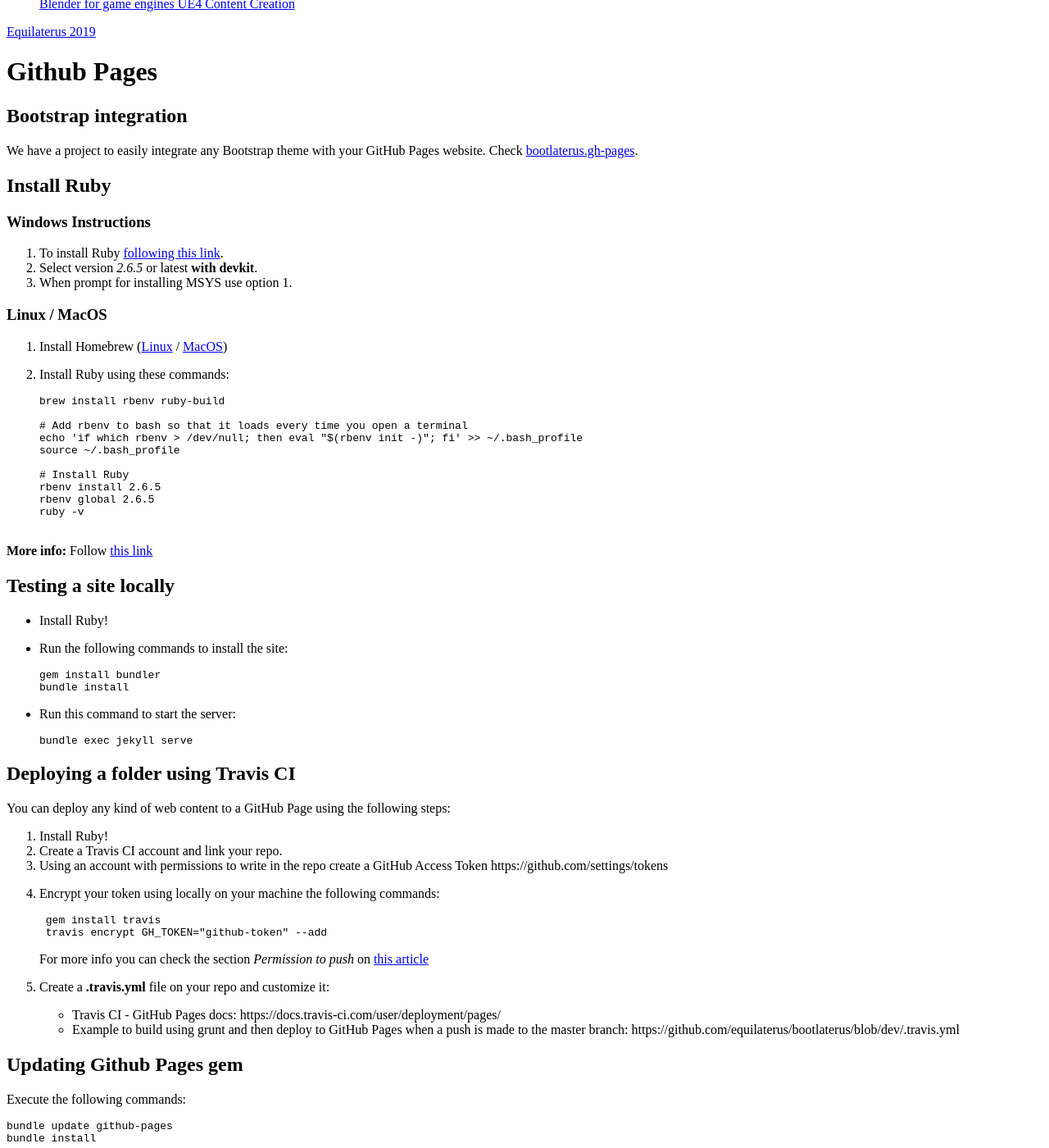
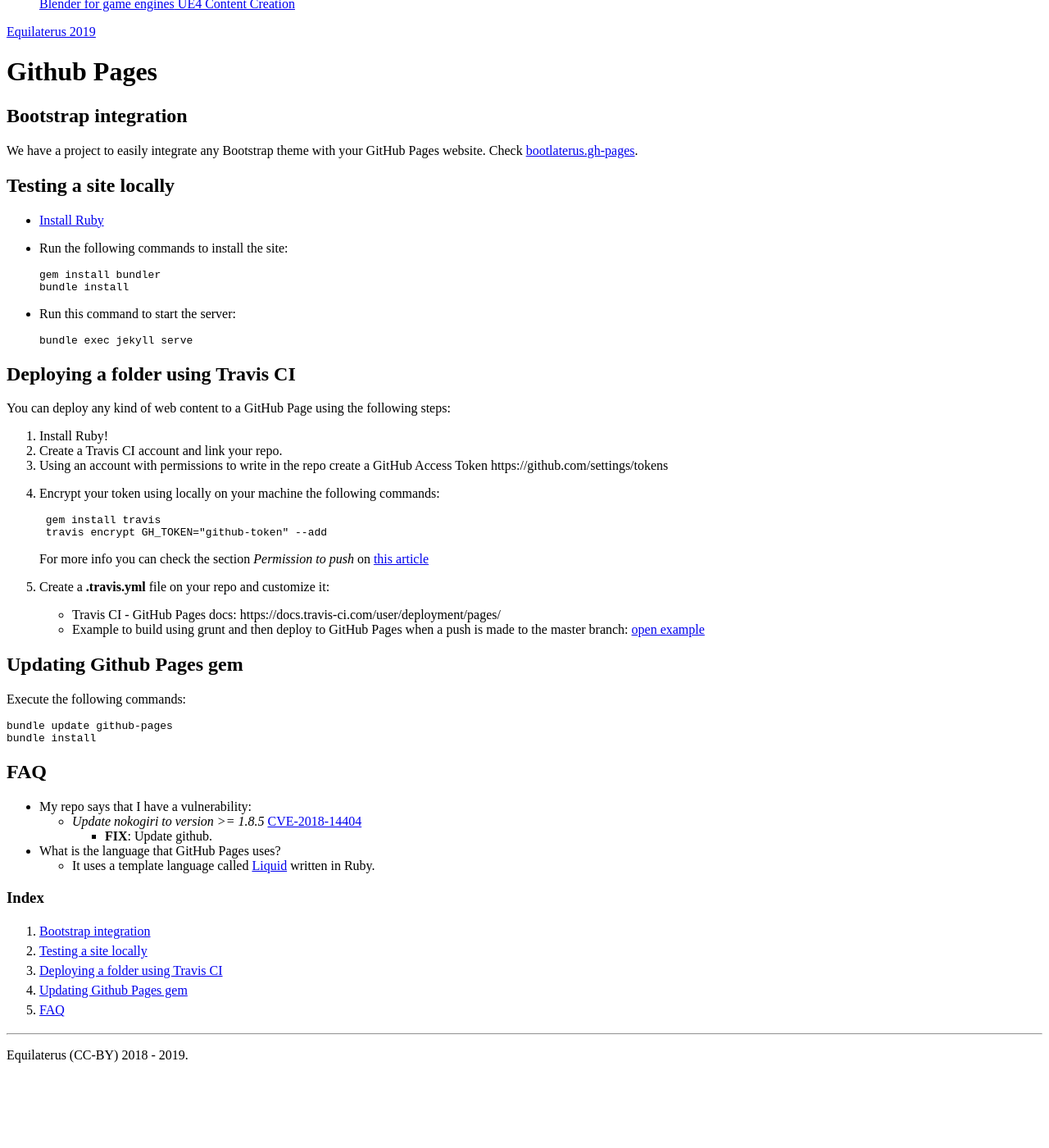
Before and after one commit to equilaterus/wikilaterus, a Jekyll site: the page built from wiki/Github-Pages.md, in a window 1280 px wide and 1400 px high, scrolled down 206 px. Shown: the whole window at 82% size. Built offline with Jekyll 4.4.1, drawn with Linux system fonts in a browser that asks for light colours; nearby versions of some CDN libraries; a style sheet for code colours, icons or effects is not loaded; after the commit the page ends 1518 px from its top, so only the background shows below that; some of the changed text lies outside the part shown.

Commit message:
wiki sync
Co-Authored-By: Juan Felipe Cañizares Corrales <pipecaniza@outlook.com>

````diff
--- a/wiki/Github-Pages.md
+++ b/wiki/Github-Pages.md
@@ -9,40 +9,9 @@
 
 We have a project to easily integrate any Bootstrap theme with your GitHub Pages website. Check [bootlaterus.gh-pages](https://github.com/equilaterus/bootlaterus.gh-pages).
 
-## Install Ruby
-
-
-### Windows Instructions
-
-1. To install Ruby [following this link](https://rubyinstaller.org/downloads/).
-2. Select version *2.6.5* or latest **with devkit**.
-3. When prompt for installing MSYS use option 1.
-
-### Linux / MacOS
-
-1. Install Homebrew ([Linux](https://docs.brew.sh/Homebrew-on-Linux) / [MacOS](https://brew.sh/))
-2. Install Ruby using these commands:
-
-   ```
-   brew install rbenv ruby-build
-
-   # Add rbenv to bash so that it loads every time you open a terminal
-   echo 'if which rbenv > /dev/null; then eval "$(rbenv init -)"; fi' >> ~/.bash_profile
-   source ~/.bash_profile
-
-   # Install Ruby
-   rbenv install 2.6.5
-   rbenv global 2.6.5
-   ruby -v
-
-   ```
-
-**More info:** Follow [this link](https://gorails.com/setup/osx/10.14-mojave)
-
-
 ## Testing a site locally
 
-* Install Ruby!
+* [Install Ruby](https://equilaterus.github.io/wikilaterus/wiki/Programming-Ruby.html#install-ruby)
 
 * Run the following commands to install the site:
 
@@ -77,7 +46,7 @@
 5. Create a **.travis.yml** file on your repo and customize it:
 
     * Travis CI - GitHub Pages docs: https://docs.travis-ci.com/user/deployment/pages/
-    * Example to build using grunt and then deploy to GitHub Pages when a push is made to the master branch: https://github.com/equilaterus/bootlaterus/blob/dev/.travis.yml
+    * Example to build using grunt and then deploy to GitHub Pages when a push is made to the master branch: [open example](https://github.com/equilaterus/bootlaterus/blob/dev/.travis.yml)
 
 
 ## Updating Github Pages gem
@@ -93,7 +62,7 @@
 
 * My repo says that I have a vulnerability:
   * *Update nokogiri to version >= 1.8.5* [CVE-2018-14404](https://nvd.nist.gov/vuln/detail/CVE-2018-14404?fbclid=IwAR0FPQ8JNTYA0G0I0kYIyafCk0eh4uX4GMb-kVDz7bVKL1rEL8IcAi4r6u8)
-    * **FIX**: Update github-
+    * **FIX**: Update github.
 
 * What is the language that GitHub Pages uses?
   * It uses a template language called [Liquid](https://shopify.github.io/liquid/) written in Ruby.
````
